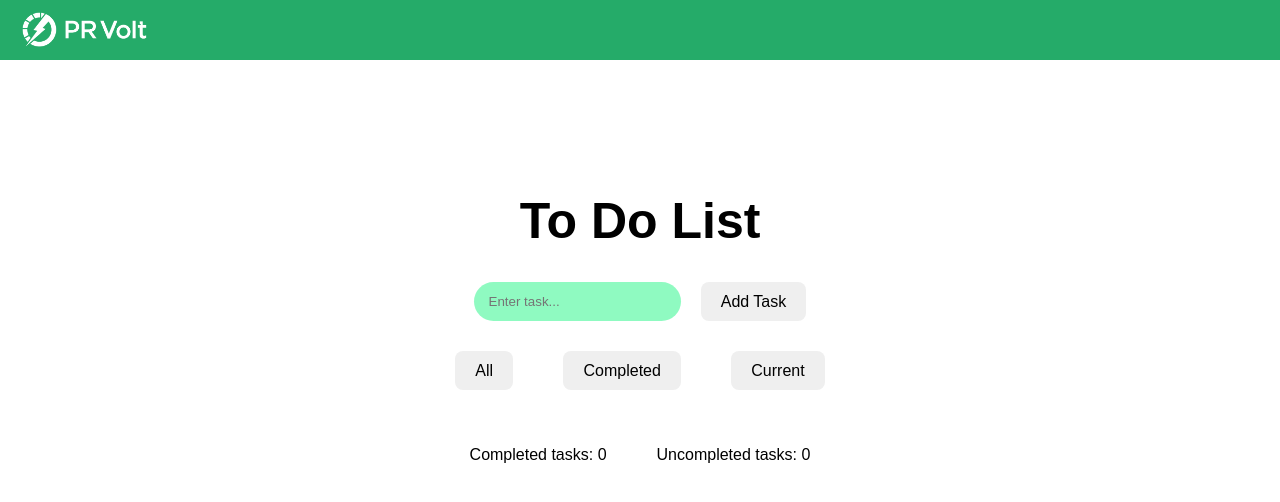
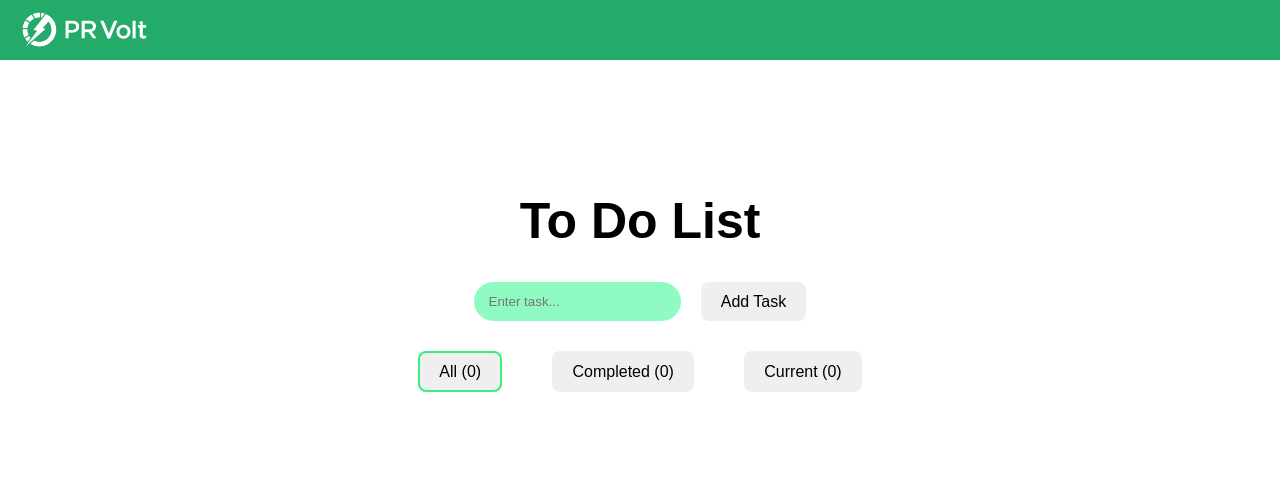
Before and after one commit to Sashcotravel/samwash_shop, a React (Vite) app: page / in a window 1280 px wide. Shown: the top 502 px of the page. Built offline with nearby package versions, Linux system fonts and the light colour scheme.

Commit message:
update styled

```diff
--- a/src/Page/MainPage.jsx
+++ b/src/Page/MainPage.jsx
@@ -48,6 +48,10 @@ const MainPage = () => {
         }
     };
 
+    const styled = {
+        border: '2px solid #38ef7d'
+    }
+
 
     return (
         <div className={s.divItemBox}>
@@ -61,17 +65,11 @@ const MainPage = () => {
             </div>
 
             <div className={s.buttonBox} onClick={filterTasks}>
-                <button id='all'>All</button>
-                <button id='completed'>Completed</button>
-                <button id='current'>Current</button>
+                <button id='all' style={filter === 'all' ? styled : undefined}>All ({totalCount})</button>
+                <button id='completed' style={filter === 'completed' ? styled : undefined}>Completed ({completedCount})</button>
+                <button id='current' style={filter === 'current' ? styled : undefined}>Current ({notCompletedCount})</button>
             </div>
 
-            <div className={s.counter}>
-                {filter === 'completed' && <p>Completed tasks: {completedCount}</p>}
-                {filter === 'current' && <p>Uncompleted tasks: {notCompletedCount}</p>}
-                {filter === 'all' && <p>Completed tasks: {completedCount}</p>}
-                {filter === 'all' && <p>Uncompleted tasks: {notCompletedCount}</p>}
-            </div>
 
             <div className={s.itemBox}>
                 {
```
